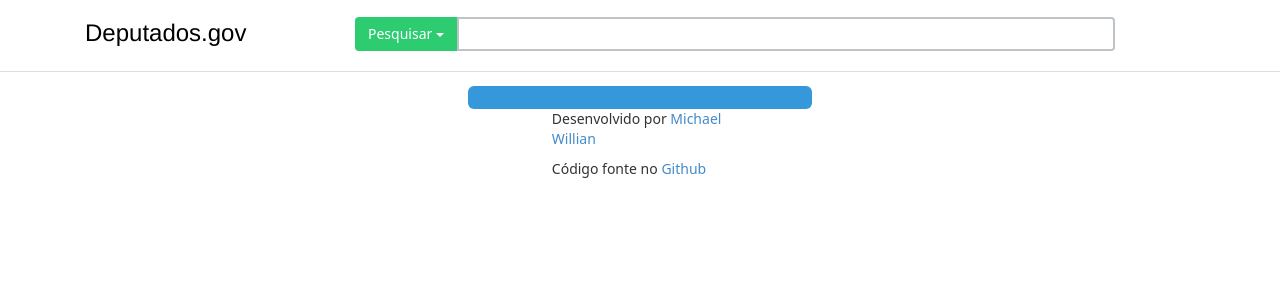
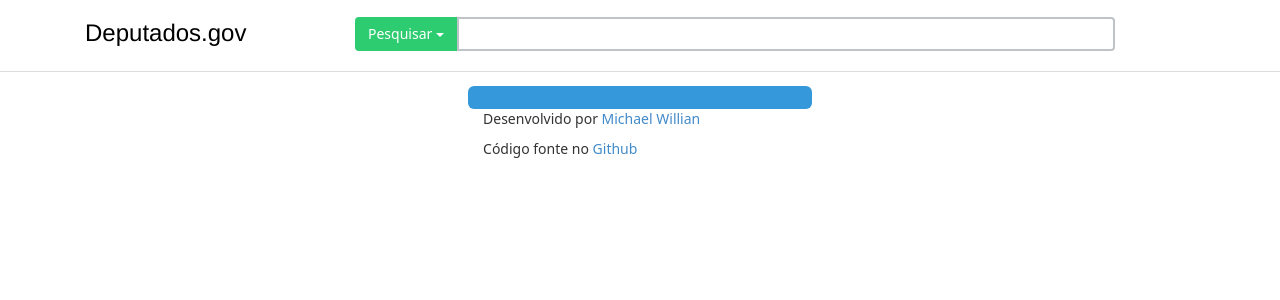
Before and after one commit to henriquebastos/deputados, a Django app: template deputados/core/templates/base.html in a window 1280 px wide. Shown: the top 300 px of the page. Run offline with Django 3.2, Linux system fonts and the light colour scheme; the template is opened without the code that fills it, so the values that code supplies are empty; some libraries are stand-ins or nearby versions; some web fonts are replaced.

Commit message:
about.me

```diff
--- a/deputados/core/templates/base.html
+++ b/deputados/core/templates/base.html
@@ -71,7 +71,7 @@
 			<div class="col-lg-5 stats centered">
 				{% block stats %} {% endblock stats %}
 			</div>
-			<div class="col-lg-3 centered">
+			<div class="col-lg-5 centered">
 				<p>Desenvolvido por <a href="about.me/michael.coelho">Michael Willian</a></p>
 				<p>Código fonte no <a href="https://github.com/michaeltcoelho">Github</a></p>
 			</div>
```
